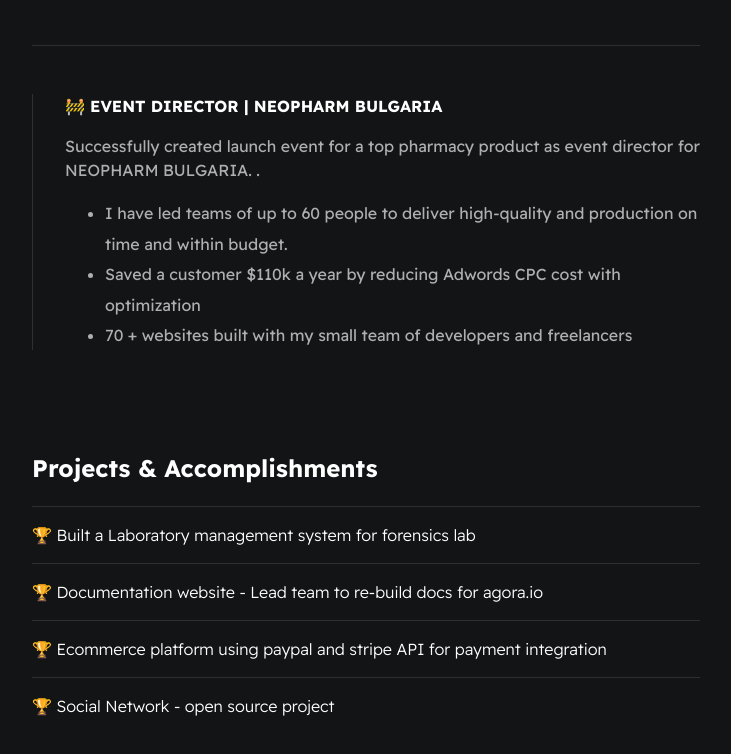
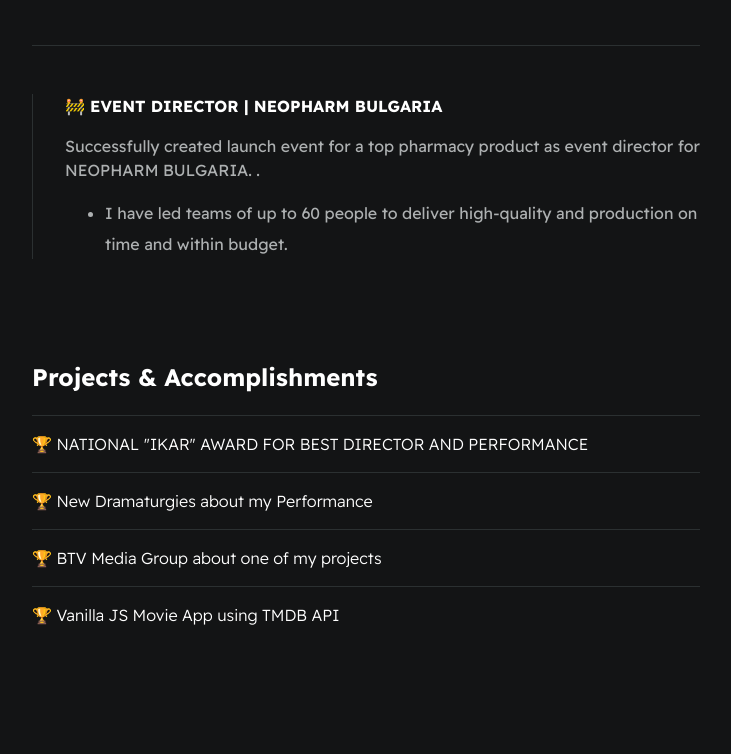
Before and after one commit to Dimitar-Iliev7/Digital-Resume, a plain HTML site: page index.html in a window 1280 px wide. Shown: the part 1573-2327 px from the top of the page, without its empty margins (274-1005 px from the left). After the commit the page ends 2256 px from the top, so only its background shows below. Drawn offline with Linux system fonts and the light colour scheme.

Commit message:
ready for github pages

```diff
--- a/index.html
+++ b/index.html
@@ -158,14 +158,6 @@
               I have led teams of up to 60 people to deliver high-quality and
               production on time and within budget.
             </li>
-            <li>
-              Saved a customer $110k a year by reducing Adwords CPC cost with
-              optimization
-            </li>
-            <li>
-              70 + websites built with my small team of developers and
-              freelancers
-            </li>
           </ul>
         </div>
       </section>
@@ -174,29 +166,35 @@
         <h2>Projects & Accomplishments</h2>
 
         <div class="card--project">
-          <a href="project1.html"
-            ><span>🏆 </span>Built a Laboratory management system for forensics
-            lab</a
+          <a
+            href="https://www.facebook.com/watch/?v=536929554615464"
+            target="_blank"
+            ><span>🏆 </span> NATIONAL "IKAR" AWARD FOR BEST DIRECTOR AND
+            PERFORMANCE</a
           >
         </div>
 
         <div class="card--project">
-          <a href="project1.html"
-            ><span>🏆 </span>Documentation website - Lead team to re-build docs
-            for agora.io</a
+          <a
+            href="https://dramaturgynew.eu/%D0%B1%D0%B5%D0%B7%D0%BD%D0%B0%D0%B4%D0%B5%D0%B6%D0%B4%D0%BD%D0%BE%D1%81%D1%82-%D0%BC%D0%BE%D1%8F-%D0%BB%D1%8E%D0%B1%D0%B8%D0%BC%D0%B0/"
+            target="_blank"
+            ><span>🏆 </span>New Dramaturgies about my Performance</a
           >
         </div>
 
         <div class="card--project">
-          <a href="project1.html"
-            ><span>🏆 </span>Ecommerce platform using paypal and stripe API for
-            payment integration</a
+          <a
+            href="https://btvnovinite.bg/galleries/da-badesh-vojcek-po-vreme-na-vojna-snimki-video.html"
+            target="_blank"
+            ><span>🏆 </span>BTV Media Group about one of my projects</a
           >
         </div>
 
         <div class="card--project">
-          <a href="project1.html"
-            ><span>🏆 </span>Social Network - open source project</a
+          <a
+            href="https://github.com/Dimitar-Iliev7/movie-app"
+            target="_blank"
+            ><span>🏆 </span>Vanilla JS Movie App using TMDB API</a
           >
         </div>
       </section>
```
